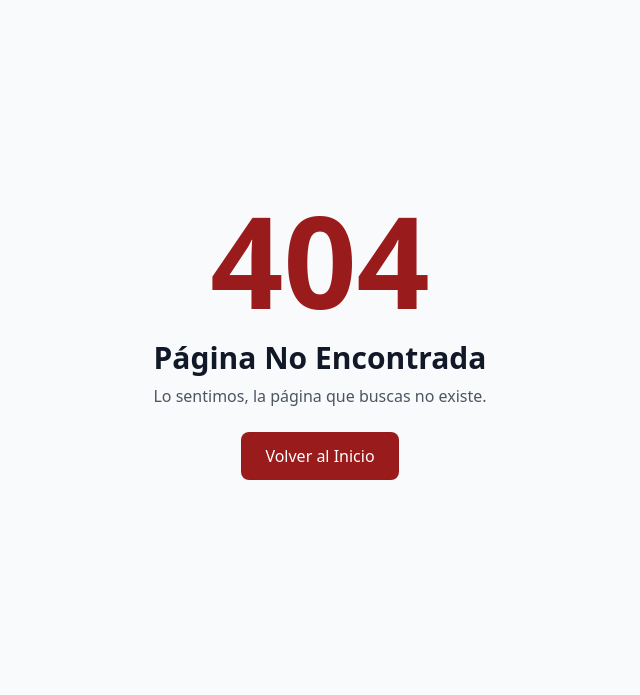
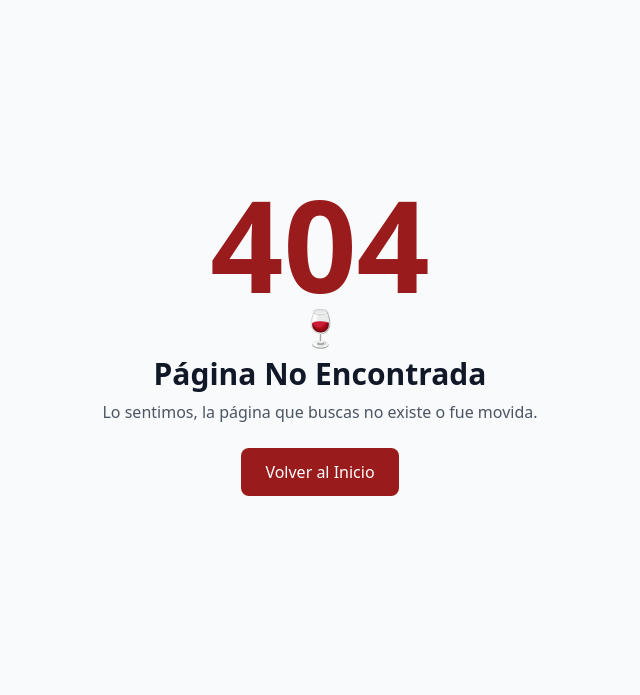
Before and after one commit to valle79/TECNOLOGIAWEB_SLIDER, a Flask app: template templates/404.html in a window 1280 px wide. Shown: the part 142-837 px from the top of the page, without its empty margins (320-960 px from the left). Run offline with Flask 3, Linux system fonts and the light colour scheme; the template is opened without the code that fills it, so the values that code supplies are empty; parts of the project's set-up code (start-up, migrations or seed data) failed here and were passed over; some libraries are stand-ins or nearby versions.

Commit message:
feat: improve 404 page with icon and minor text update

```diff
--- a/templates/404.html
+++ b/templates/404.html
@@ -6,10 +6,11 @@
 <div class="min-h-screen flex items-center justify-center py-12 px-4 sm:px-6 lg:px-8">
     <div class="max-w-md w-full text-center">
         <h1 class="text-9xl font-bold text-red-800">404</h1>
-        <h2 class="mt-4 text-3xl font-bold text-gray-900">Página No Encontrada</h2>
-        <p class="mt-2 text-gray-600">Lo sentimos, la página que buscas no existe.</p>
+        <p class="text-4xl">🍷</p>
+        <h2 class="mt-2 text-3xl font-bold text-gray-900">Página No Encontrada</h2>
+        <p class="mt-2 text-gray-600">Lo sentimos, la página que buscas no existe o fue movida.</p>
         <div class="mt-6">
-            <a href="{{ url_for('main.index') }}" class="inline-block bg-red-800 text-white px-6 py-3 rounded-lg hover:bg-red-900">
+            <a href="{{ url_for('main.index') }}" class="inline-block bg-red-800 text-white px-6 py-3 rounded-lg hover:bg-red-900 transition">
                 Volver al Inicio
             </a>
         </div>
```
